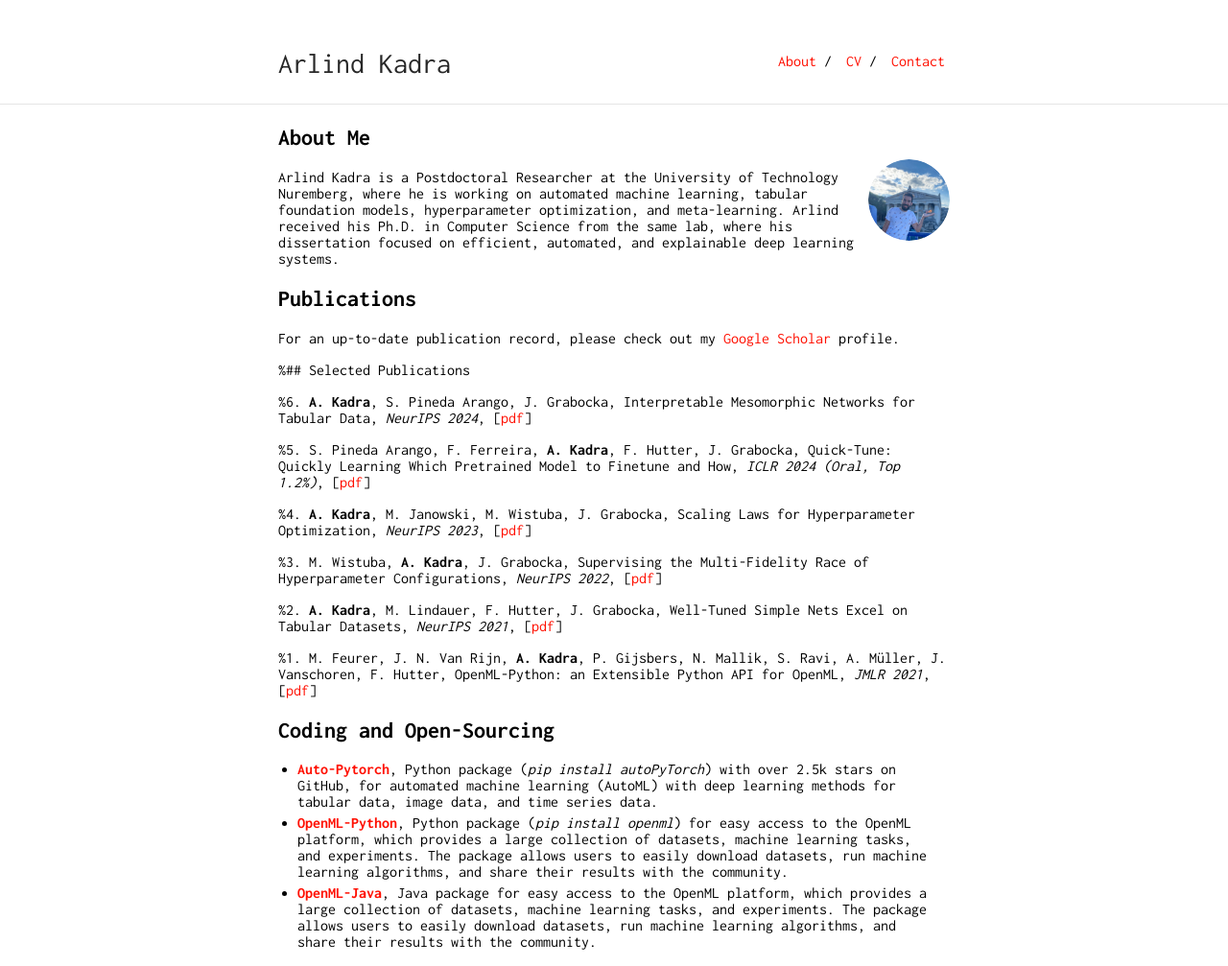
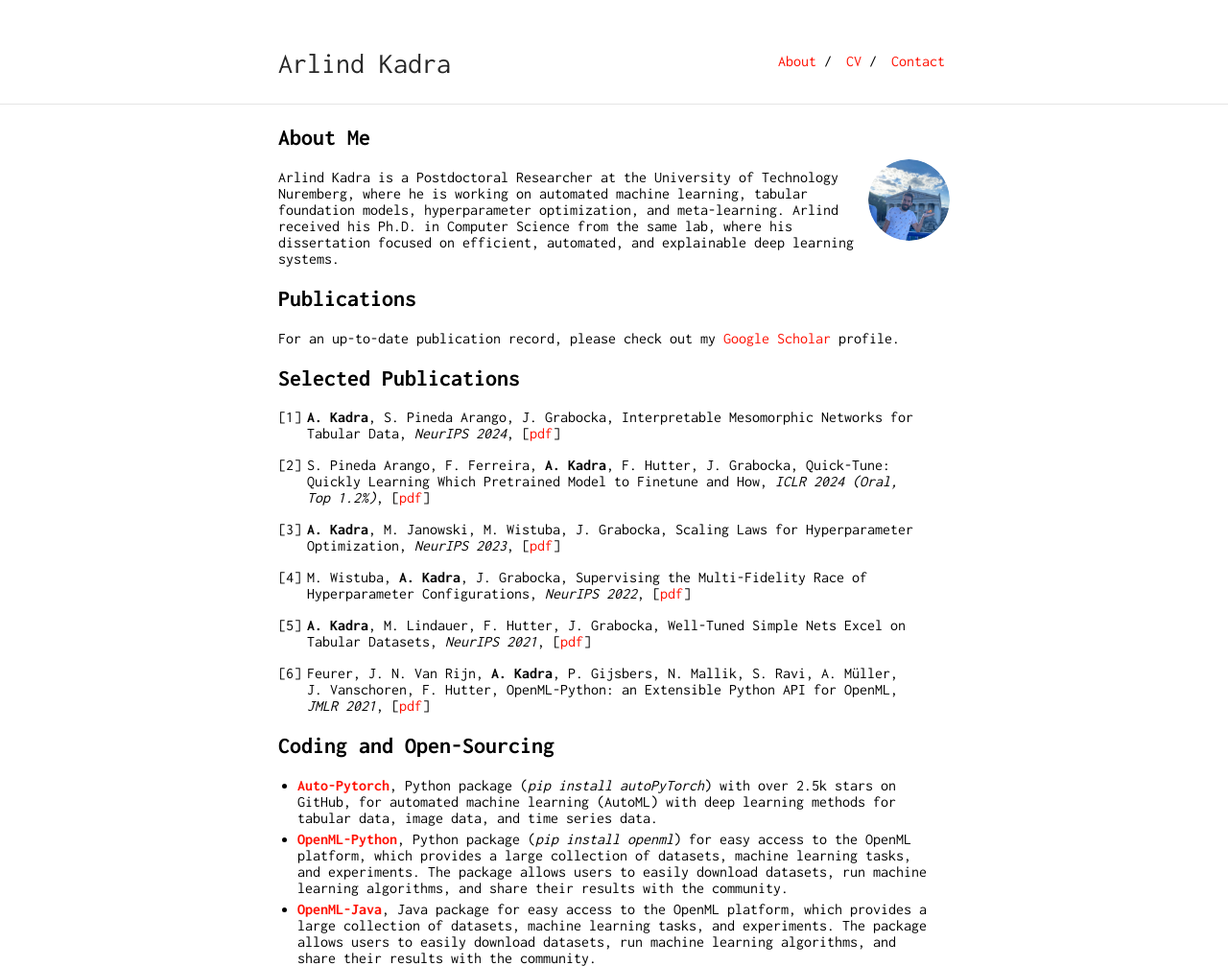
Before and after one commit to ArlindKadra/arlindkadra.github.io, a Jekyll site: the page built from index.md, in a window 1280 px wide. Shown: the whole page at 96% size. Built offline with Jekyll 4.4.1, drawn with Linux system fonts in a browser that asks for light colours.

```diff
--- a/index.md
+++ b/index.md
@@ -14,19 +14,19 @@ Arlind received his Ph.D. in Computer Science from the same lab, where his disse
 For an up-to-date publication record, please check out my [Google Scholar](https://scholar.google.com/citations?user=bMa0KUcAAAAJ&hl=en) profile.
 
 
-%## Selected Publications
+## Selected Publications
 
-%6. **A. Kadra**, S. Pineda Arango, J. Grabocka, Interpretable Mesomorphic Networks for Tabular Data, *NeurIPS 2024*, [[pdf](https://proceedings.neurips.cc/paper_files/paper/2024/file/3848856978da28639d2057094a1287a5-Paper-Conference.pdf)]
+1. **A. Kadra**, S. Pineda Arango, J. Grabocka, Interpretable Mesomorphic Networks for Tabular Data, *NeurIPS 2024*, [[pdf](https://proceedings.neurips.cc/paper_files/paper/2024/file/3848856978da28639d2057094a1287a5-Paper-Conference.pdf)]
 
-%5. S. Pineda Arango, F. Ferreira, **A. Kadra**, F. Hutter, J. Grabocka, Quick-Tune: Quickly Learning Which Pretrained Model to Finetune and How, *ICLR 2024 (Oral, Top 1.2%)*, [[pdf](https://openreview.net/pdf?id=tqh1zdXIra)]
+2. S. Pineda Arango, F. Ferreira, **A. Kadra**, F. Hutter, J. Grabocka, Quick-Tune: Quickly Learning Which Pretrained Model to Finetune and How, *ICLR 2024 (Oral, Top 1.2%)*, [[pdf](https://openreview.net/pdf?id=tqh1zdXIra)]
 
-%4. **A. Kadra**, M. Janowski, M. Wistuba, J. Grabocka, Scaling Laws for Hyperparameter Optimization, *NeurIPS 2023*, [[pdf](https://proceedings.neurips.cc/paper_files/paper/2023/file/945c781d7194ea81026148838af95af7-Paper-Conference.pdf)]
+3. **A. Kadra**, M. Janowski, M. Wistuba, J. Grabocka, Scaling Laws for Hyperparameter Optimization, *NeurIPS 2023*, [[pdf](https://proceedings.neurips.cc/paper_files/paper/2023/file/945c781d7194ea81026148838af95af7-Paper-Conference.pdf)]
 
-%3. M. Wistuba, **A. Kadra**, J. Grabocka, Supervising the Multi-Fidelity Race of Hyperparameter Configurations, *NeurIPS 2022*, [[pdf](https://proceedings.neurips.cc/paper_files/paper/2022/file/57b694fef23ae7b9308eb4d46342595d-Paper-Conference.pdf)]
+4. M. Wistuba, **A. Kadra**, J. Grabocka, Supervising the Multi-Fidelity Race of Hyperparameter Configurations, *NeurIPS 2022*, [[pdf](https://proceedings.neurips.cc/paper_files/paper/2022/file/57b694fef23ae7b9308eb4d46342595d-Paper-Conference.pdf)]
 
-%2. **A. Kadra**, M. Lindauer, F. Hutter, J. Grabocka, Well-Tuned Simple Nets Excel on Tabular Datasets, *NeurIPS 2021*, [[pdf](https://proceedings.neurips.cc/paper_files/paper/2021/file/c902b497eb972281fb5b4e206db38ee6-Paper.pdf)]
+5. **A. Kadra**, M. Lindauer, F. Hutter, J. Grabocka, Well-Tuned Simple Nets Excel on Tabular Datasets, *NeurIPS 2021*, [[pdf](https://proceedings.neurips.cc/paper_files/paper/2021/file/c902b497eb972281fb5b4e206db38ee6-Paper.pdf)]
 
-%1. M. Feurer, J. N. Van Rijn, **A. Kadra**, P. Gijsbers, N. Mallik, S. Ravi, A. Müller, J. Vanschoren, F. Hutter, OpenML-Python: an Extensible Python API for OpenML, *JMLR 2021*, [[pdf](https://www.jmlr.org/papers/volume22/19-920/19-920.pdf)]
+6. Feurer, J. N. Van Rijn, **A. Kadra**, P. Gijsbers, N. Mallik, S. Ravi, A. Müller, J. Vanschoren, F. Hutter, OpenML-Python: an Extensible Python API for OpenML, *JMLR 2021*, [[pdf](https://www.jmlr.org/papers/volume22/19-920/19-920.pdf)]
 
 ## Coding and Open-Sourcing
 
```
